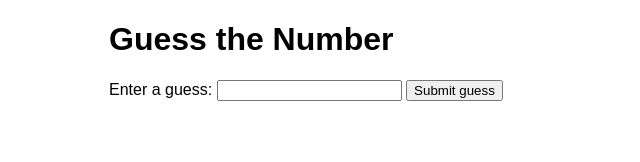
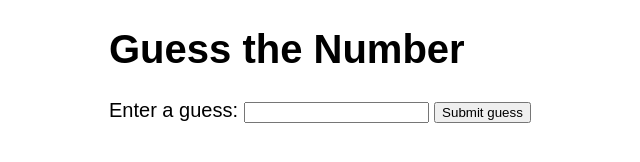
Before and after one commit to Scrubi/GuessTheNumber, a plain HTML site: page Index.html in a window 1280 px wide. Shown: the whole page, without its empty margins (211-851 px from the left). Drawn offline with Linux system fonts and the light colour scheme.

Commit message:
added font-size to make text easier to read

```diff
--- a/Index.html
+++ b/Index.html
@@ -8,6 +8,7 @@
     <style>
       html {
         font-family: sans-serif;
+        font-size: 20px;
       }
 
       body {
```
